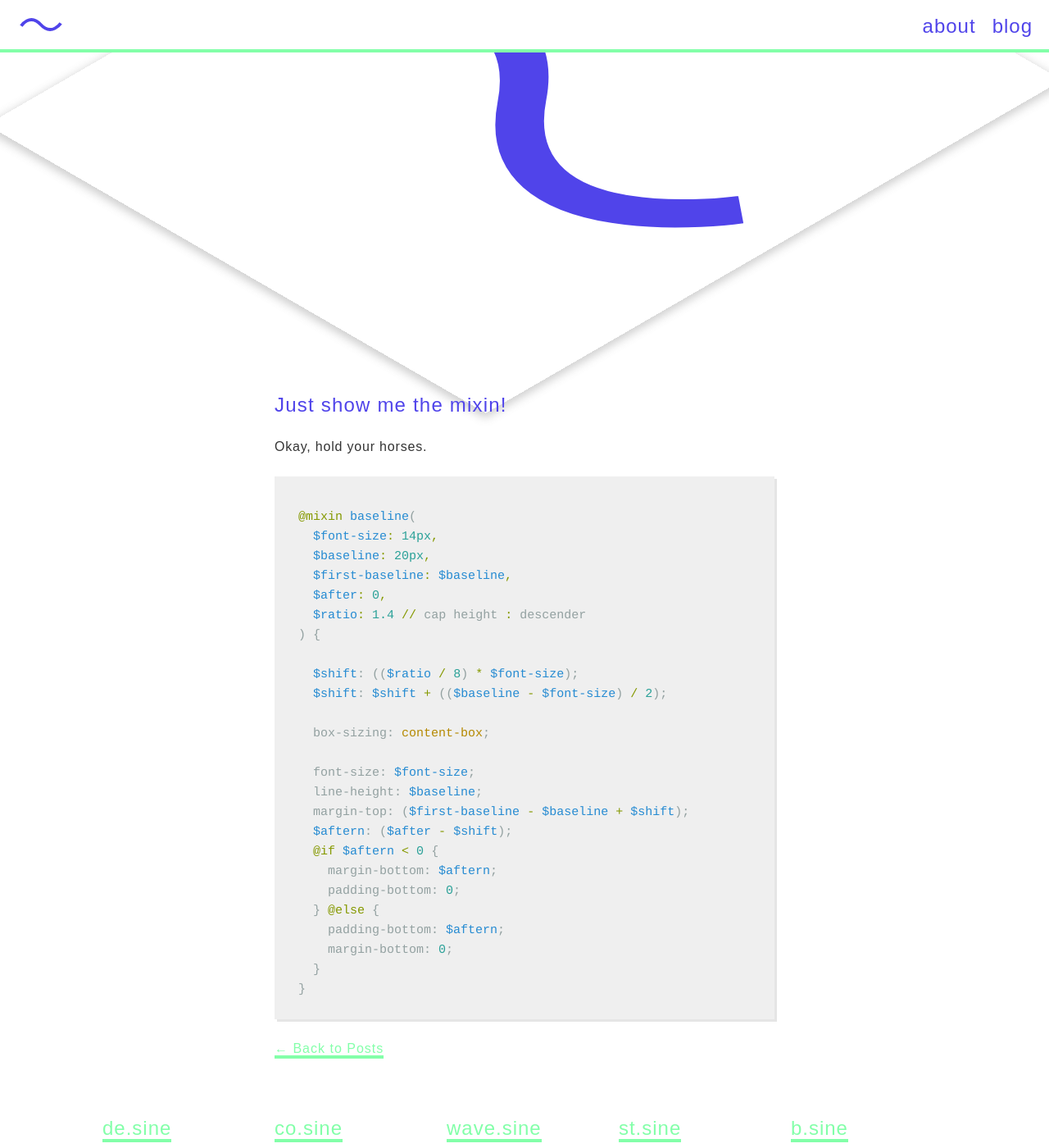
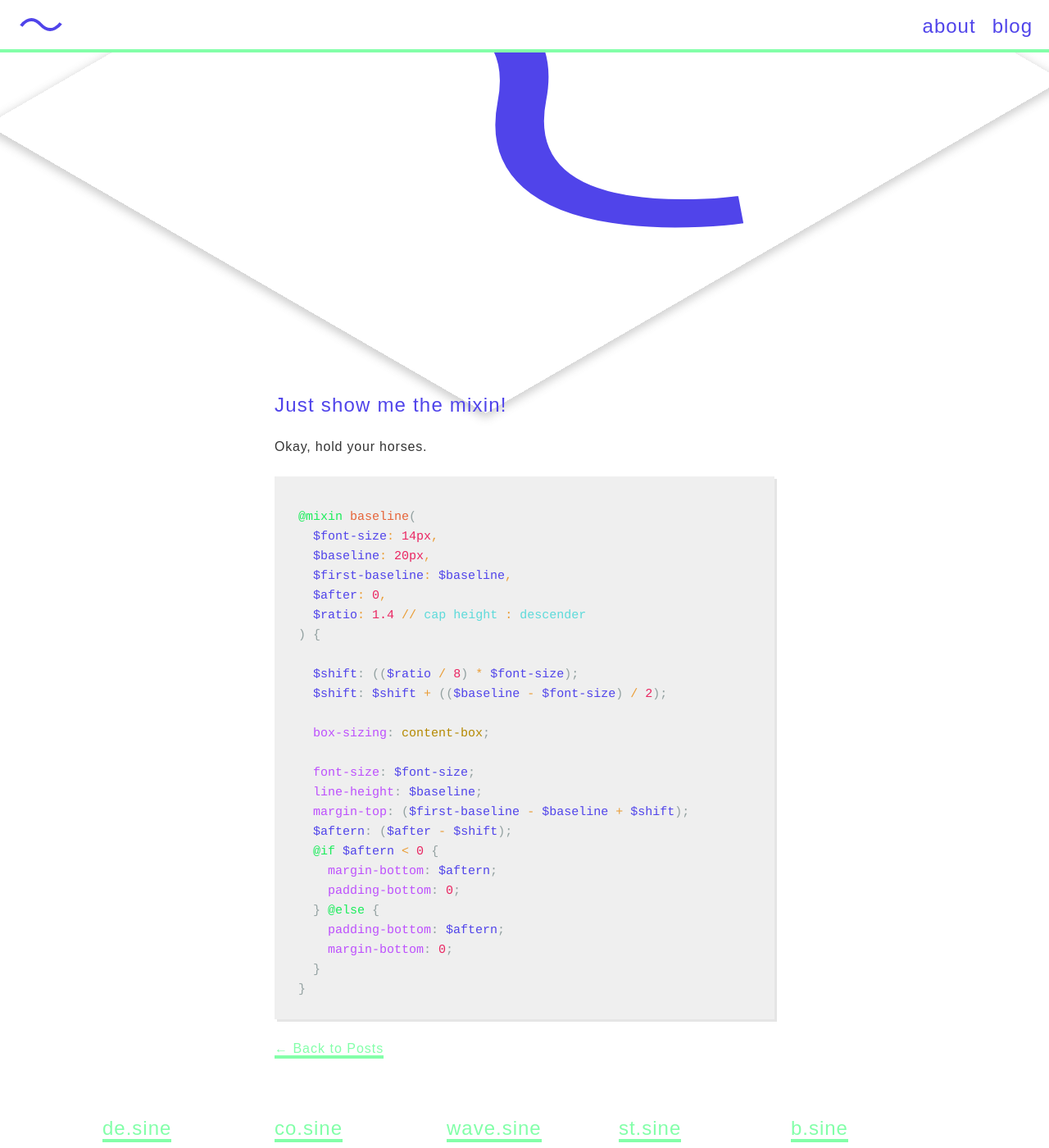
Before and after one commit to sine-apps/sine-apps.github.io, a Jekyll site: the page built from _posts/2016-11-01-easy-baseline-grid-sass.md, in a window 1280 px wide and 1400 px high, scrolled down 700 px. Shown: the whole window at 82% size. Built offline with Jekyll 4.4.1, drawn with Linux system fonts in a browser that asks for light colours; some web fonts are replaced.

Commit message:
syntax highlighting colours updated to match fluro site palette :watermelon:

```diff
--- a/_sass/_highlights.scss
+++ b/_sass/_highlights.scss
@@ -16,10 +16,10 @@ code {
 .highlight .c { color: #586E75 } /* Comment */
 .highlight .err { color: #93A1A1 } /* Error */
 .highlight .g { color: #93A1A1 } /* Generic */
-.highlight .k { color: #859900 } /* Keyword */
+.highlight .k { color: desaturate(darken(#83ffa9,24%),15%) } /* Keyword */
 .highlight .l { color: #93A1A1 } /* Literal */
-.highlight .n { color: #93A1A1 } /* Name */
-.highlight .o { color: #859900 } /* Operator */
+.highlight .n { color: #5ddada } /* Name */
+.highlight .o { color: #ea9d36 } /* Operator */
 .highlight .x { color: #CB4B16 } /* Other */
 .highlight .p { color: #93A1A1 } /* Punctuation */
 .highlight .cm { color: #586E75 } /* Comment.Multiline */
@@ -43,7 +43,7 @@ code {
 .highlight .kr { color: #268BD2 } /* Keyword.Reserved */
 .highlight .kt { color: #DC322F } /* Keyword.Type */
 .highlight .ld { color: #93A1A1 } /* Literal.Date */
-.highlight .m { color: #2AA198 } /* Literal.Number */
+.highlight .m { color: rgb(234, 37, 97) } /* Literal.Number */
 .highlight .s { color: #2AA198 } /* Literal.String */
 .highlight .na { color: #93A1A1 } /* Name.Attribute */
 .highlight .nb { color: #B58900 } /* Name.Builtin */
@@ -52,18 +52,18 @@ code {
 .highlight .nd { color: #268BD2 } /* Name.Decorator */
 .highlight .ni { color: #CB4B16 } /* Name.Entity */
 .highlight .ne { color: #CB4B16 } /* Name.Exception */
-.highlight .nf { color: #268BD2 } /* Name.Function */
-.highlight .nl { color: #93A1A1 } /* Name.Label */
+.highlight .nf { color: #e66439 } /* Name.Function */
+.highlight .nl { color: #bd50fd } /* Name.Label */
 .highlight .nn { color: #93A1A1 } /* Name.Namespace */
 .highlight .nx { color: #555 } /* Name.Other */
 .highlight .py { color: #93A1A1 } /* Name.Property */
 .highlight .nt { color: #268BD2 } /* Name.Tag */
-.highlight .nv { color: #268BD2 } /* Name.Variable */
+.highlight .nv { color: #5044ea } /* Name.Variable */
 .highlight .ow { color: #859900 } /* Operator.Word */
 .highlight .w { color: #93A1A1 } /* Text.Whitespace */
 .highlight .mf { color: #2AA198 } /* Literal.Number.Float */
 .highlight .mh { color: #2AA198 } /* Literal.Number.Hex */
-.highlight .mi { color: #2AA198 } /* Literal.Number.Integer */
+.highlight .mi { color: rgb(234, 37, 97) } /* Literal.Number.Integer */
 .highlight .mo { color: #2AA198 } /* Literal.Number.Oct */
 .highlight .sb { color: #586E75 } /* Literal.String.Backtick */
 .highlight .sc { color: #2AA198 } /* Literal.String.Char */
--- a/style.scss
+++ b/style.scss
@@ -101,19 +101,19 @@ h2 {
 
 @keyframes example {
   0% {
+	border-bottom: 4px solid $border;
+  }
+  25% {
 	border-bottom: 4px solid $blue;
   }
-  25% {
+  50% {
 	border-bottom: 4px solid $border;
   }
-  50% {
+  75% {
 	border-bottom: 4px solid $blue;
   }
-  75% {
+  100% {
 	border-bottom: 4px solid $border;
-  }
-  100% {
-	border-bottom: 4px solid $blue;
   }
 }
 
@@ -230,6 +230,10 @@ footer a {
     width: col-size(12,20px,6);
     margin-left: col-size(12,20px,3);
     padding-left: 40px;
+  }
+
+  a:hover {
+    animation: example 2s infinite;
   }
 }
 
```
